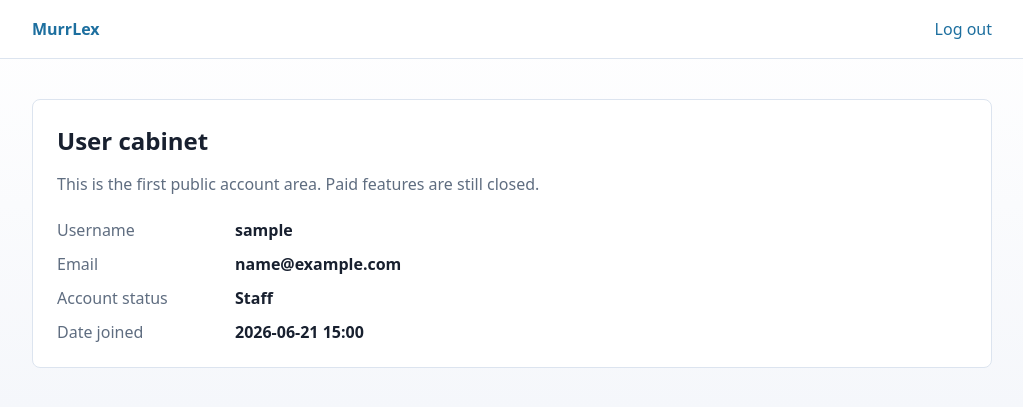
After one commit to milanagaldi-cyber/MurrLex, a Django app: page /account/ in a window 1280 px wide. The commit adds this page. Shown: the top 407 px of the page, without its empty margins (128-1151 px from the left). Run offline with Django 5.2, Linux system fonts and the light colour scheme; the visitor is signed in with stand-in values (Sample User, id 1).

Commit message:
Add public registration and account cabinet

```diff
--- /dev/null
+++ b/backend/lessons/templates/registration/account.html
@@ -0,0 +1,101 @@
+<!doctype html>
+<html lang="en">
+<head>
+    <meta charset="utf-8">
+    <meta name="viewport" content="width=device-width, initial-scale=1">
+    <title>MurrLex Account</title>
+    <style>
+        :root {
+            color-scheme: light;
+            --bg: #f5f7fb;
+            --panel: #ffffff;
+            --ink: #18202f;
+            --muted: #5f6d80;
+            --line: #dce4ef;
+            --accent: #1d6f9f;
+        }
+        * { box-sizing: border-box; }
+        body {
+            margin: 0;
+            font-family: system-ui, -apple-system, BlinkMacSystemFont, "Segoe UI", sans-serif;
+            background: linear-gradient(180deg, #ffffff 0%, var(--bg) 100%);
+            color: var(--ink);
+        }
+        header {
+            border-bottom: 1px solid var(--line);
+            background: rgba(255, 255, 255, 0.86);
+        }
+        .bar, main {
+            width: min(960px, calc(100% - 32px));
+            margin: 0 auto;
+        }
+        .bar {
+            display: flex;
+            justify-content: space-between;
+            align-items: center;
+            gap: 16px;
+            padding: 18px 0;
+        }
+        a, button.link {
+            color: var(--accent);
+            font-weight: 750;
+            text-decoration: none;
+        }
+        button.link {
+            border: 0;
+            background: transparent;
+            padding: 0;
+            cursor: pointer;
+            font: inherit;
+        }
+        main { padding: 40px 0; }
+        .panel {
+            background: var(--panel);
+            border: 1px solid var(--line);
+            border-radius: 8px;
+            padding: 24px;
+        }
+        h1 { margin: 0 0 10px; }
+        .muted { color: var(--muted); }
+        dl {
+            display: grid;
+            grid-template-columns: 160px minmax(0, 1fr);
+            gap: 12px 18px;
+            margin: 24px 0 0;
+        }
+        dt { color: var(--muted); }
+        dd { margin: 0; font-weight: 650; }
+        @media (max-width: 640px) {
+            .bar { align-items: flex-start; flex-direction: column; }
+            dl { grid-template-columns: 1fr; }
+        }
+    </style>
+</head>
+<body>
+    <header>
+        <div class="bar">
+            <a href="{% url 'home' %}">MurrLex</a>
+            <form method="post" action="{% url 'logout' %}" style="margin:0;">
+                {% csrf_token %}
+                <button class="link" type="submit">Log out</button>
+            </form>
+        </div>
+    </header>
+    <main>
+        <section class="panel">
+            <h1>User cabinet</h1>
+            <p class="muted">This is the first public account area. Paid features are still closed.</p>
+            <dl>
+                <dt>Username</dt>
+                <dd>{{ request.user.username }}</dd>
+                <dt>Email</dt>
+                <dd>{{ request.user.email|default:"Not set" }}</dd>
+                <dt>Account status</dt>
+                <dd>{% if request.user.is_staff %}Staff{% else %}Public user{% endif %}</dd>
+                <dt>Date joined</dt>
+                <dd>{{ request.user.date_joined|date:"Y-m-d H:i" }}</dd>
+            </dl>
+        </section>
+    </main>
+</body>
+</html>
--- a/backend/lessons/views.py
+++ b/backend/lessons/views.py
@@ -4,12 +4,14 @@ import urllib.request
 
 from django.conf import settings
 from django.contrib import messages
+from django.contrib.auth import login
 from django.contrib.auth.decorators import login_required
 from django.http import JsonResponse
 from django.shortcuts import get_object_or_404, redirect, render
 from django.views.decorators.csrf import csrf_exempt
 from django.views.decorators.http import require_http_methods
 
+from .forms import PublicRegistrationForm
 from .models import ImportLog, Lesson
 from .services import LessonImportError, import_lesson_payload, log_failed_import
 
@@ -27,7 +29,19 @@ def home(request):
             "label": "Login",
             "href": "/login/",
             "access": "Public",
-            "description": "Entry point for staff and lab users.",
+            "description": "Sign in to a public user account.",
+        },
+        {
+            "label": "Register",
+            "href": "/register/",
+            "access": "Public",
+            "description": "Create a public MurrLex account.",
+        },
+        {
+            "label": "User account",
+            "href": "/account/",
+            "access": "Login",
+            "description": "A first version of the personal cabinet for signed-in users.",
         },
         {
             "label": "Django admin",
@@ -67,6 +81,30 @@ def home(request):
         },
     ]
     return render(request, "lessons/home.html", {"site_links": site_links})
+
+
+@require_http_methods(["GET", "POST"])
+def register(request):
+    if request.user.is_authenticated:
+        return redirect("account")
+
+    if request.method == "POST":
+        form = PublicRegistrationForm(request.POST)
+        if form.is_valid():
+            user = form.save()
+            login(request, user)
+            messages.success(request, "Your account has been created.")
+            return redirect("account")
+    else:
+        form = PublicRegistrationForm()
+
+    return render(request, "registration/register.html", {"form": form})
+
+
+@login_required
+@require_http_methods(["GET"])
+def account(request):
+    return render(request, "registration/account.html")
 
 
 @require_http_methods(["GET", "POST"])
--- a/backend/make_mistake_backend/settings.py
+++ b/backend/make_mistake_backend/settings.py
@@ -77,7 +77,7 @@ INTERNAL_IMPORT_TOKEN = os.environ.get("INTERNAL_IMPORT_TOKEN", "")
 OPENAI_API_KEY = os.environ.get("OPENAI_API_KEY", "")
 OPENAI_TRANSLATION_MODEL = os.environ.get("OPENAI_TRANSLATION_MODEL", "gpt-4o-mini")
 LOGIN_URL = "/login/"
-LOGIN_REDIRECT_URL = "/lab/lessons/"
+LOGIN_REDIRECT_URL = "/account/"
 LOGOUT_REDIRECT_URL = "/login/"
 
 
--- a/backend/make_mistake_backend/urls.py
+++ b/backend/make_mistake_backend/urls.py
@@ -23,6 +23,8 @@ from lessons import views as lesson_views
 urlpatterns = [
     path("", lesson_views.home, name="home"),
     path("admin/", admin.site.urls),
+    path("register/", lesson_views.register, name="register"),
+    path("account/", lesson_views.account, name="account"),
     path("login/", auth_views.LoginView.as_view(template_name="registration/login.html"), name="login"),
     path("logout/", auth_views.LogoutView.as_view(), name="logout"),
     path("lab/", include("lessons.urls")),
```
Also changed, not shown: backend/lessons/forms.py (added, +18 -0 lines), backend/lessons/templates/lessons/home.html (+30 -0 lines), backend/lessons/templates/registration/login.html (+16 -10 lines), backend/lessons/templates/registration/register.html (added, +88 -0 lines), backend/lessons/tests.py (+70 -0 lines).
